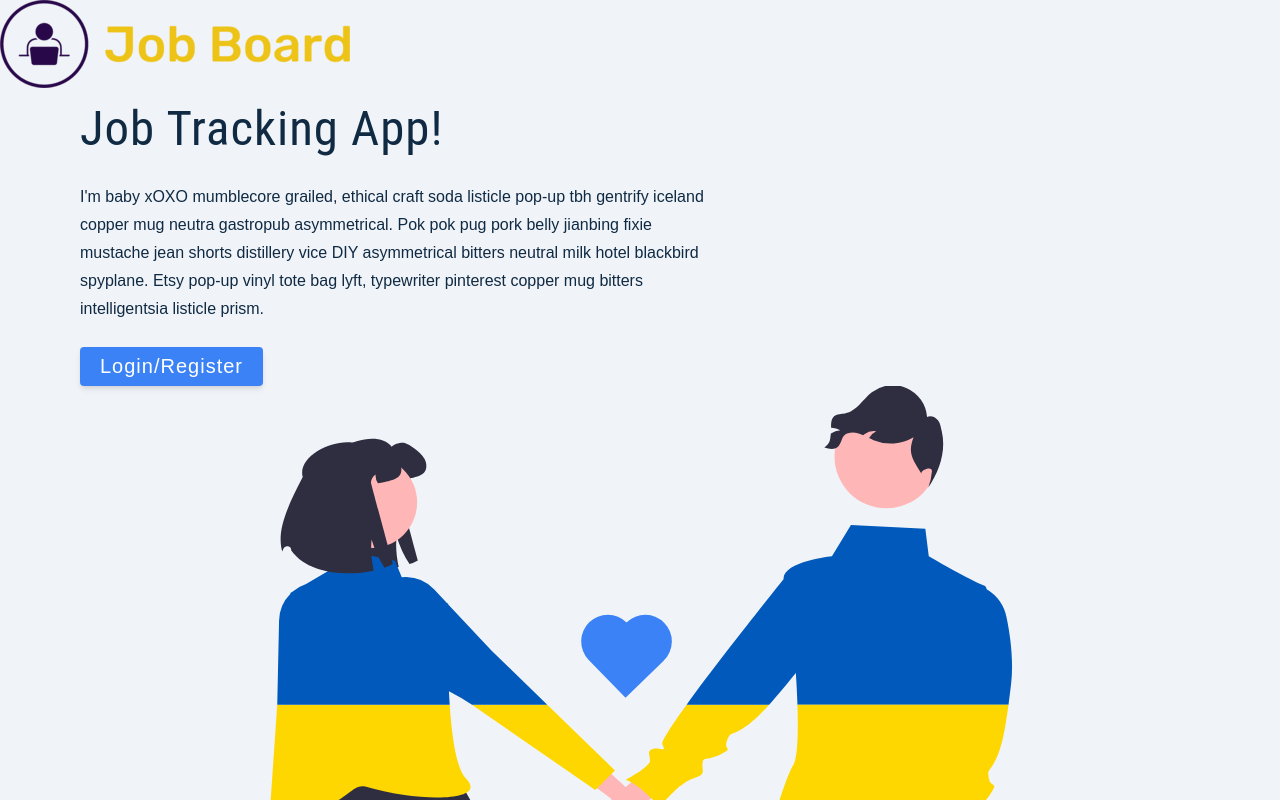
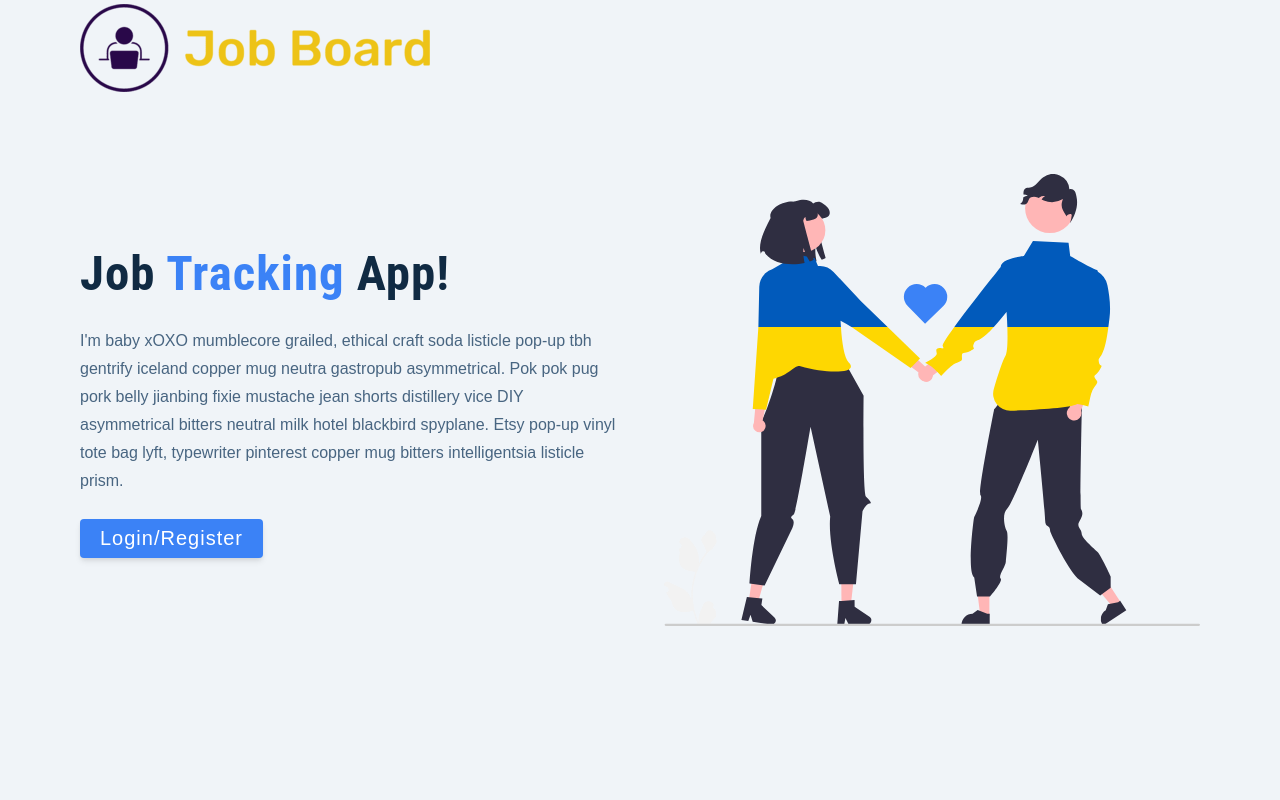
Before and after one commit to swgj19/job-board, a React (Vite) app: page / in a window 1280 px wide. Shown: the top 800 px of the page. Built offline with nearby package versions, Linux system fonts and the light colour scheme.

Commit message:
Landing page styled components

```diff
--- a/package.json
+++ b/package.json
@@ -12,7 +12,8 @@
   "dependencies": {
     "normalize.css": "^8.0.1",
     "react": "^18.2.0",
-    "react-dom": "^18.2.0"
+    "react-dom": "^18.2.0",
+    "styled-components": "^6.1.1"
   },
   "devDependencies": {
     "@types/react": "^18.2.37",
--- a/src/App.jsx
+++ b/src/App.jsx
@@ -1,12 +1,13 @@
 import Landing from './pages/Landing';
+import styled from 'styled-components';
 // import './App.css';
 
-function App() {
+const App = () => {
 	return (
 		<>
 			<Landing />
 		</>
 	);
-}
+};
 
 export default App;
--- a/src/pages/Landing.jsx
+++ b/src/pages/Landing.jsx
@@ -1,9 +1,10 @@
 import logo from '../assets/images/logo.png';
 import main from '../assets/images/main.svg';
+import Wrapper from '../assets/wrappers/LandingPage';
 
 const Landing = () => {
 	return (
-		<main>
+		<Wrapper>
 			<nav>
 				<img src={logo} alt='job board logo' className='logo' />
 			</nav>
@@ -24,7 +25,7 @@ const Landing = () => {
 				</div>
 				<img src={main} alt='job hunt' className='img main-img' />
 			</div>
-		</main>
+		</Wrapper>
 	);
 };
 
```
Also changed, not shown: 1 other file (tests, documents, lock files or other folders).
